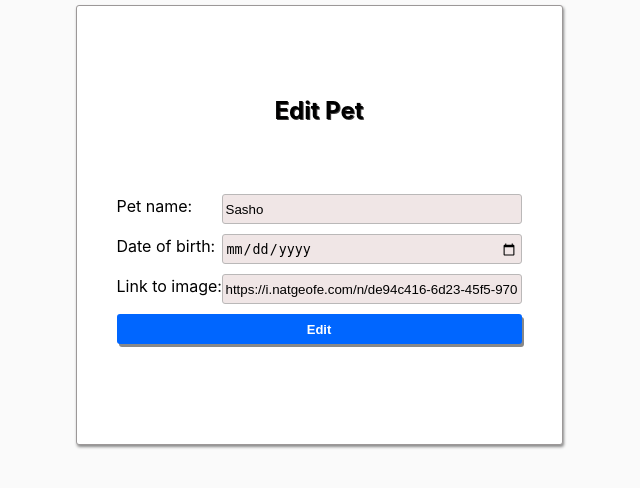
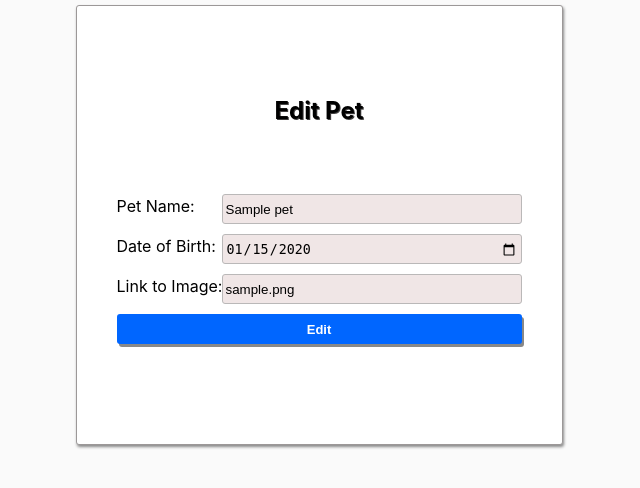
Before and after one commit to SiyanaTrend/Petstagram-workshop, a Django app: a page that uses petstagram/templates/pets/pet-edit-page.html in a window 1280 px wide. Shown: the part 165-653 px from the top of the page, without its empty margins (1-641 px from the left). Run offline with Django 5.2, Linux system fonts and the light colour scheme; tables that the repository leaves empty hold one stand-in row (values such as "Sample post").

Commit message:
feat: Added pet_edit form

```diff
--- a/petstagram/petstagram/pets/views.py
+++ b/petstagram/petstagram/pets/views.py
@@ -1,6 +1,6 @@
 from django.shortcuts import render, redirect
 
-from petstagram.pets.forms import PetAddForm
+from petstagram.pets.forms import PetAddForm, PetEditForm
 from petstagram.pets.models import Pet
 
 
@@ -31,5 +31,19 @@ def pet_details(request, username: str, pet_slug: str):
 
     return render(request, 'pets/pet-details-page.html', context)
 
+
 def pet_edit(request, username: str, pet_slug: str):
-    return render(request, 'pets/pet-edit-page.html')
+    pet = Pet.objects.get(slug=pet_slug)
+    form = PetEditForm(request.POST or None, instance=pet)
+
+    if request.method == 'POST':
+        if form.is_valid():
+            form.save()
+            return redirect('pet-details', username, pet_slug)
+
+    context = {
+        'form': form,
+        'pet': pet,
+    }
+
+    return render(request, 'pets/pet-edit-page.html', context)
--- a/petstagram/templates/pets/pet-edit-page.html
+++ b/petstagram/templates/pets/pet-edit-page.html
@@ -6,27 +6,13 @@
     <!-- Start Edit Pet Section -->
     <div class="edit-delete edit-photo">
         <h2>Edit Pet</h2>
-            <!-- Start Edit Pet From -->
-            <form action="">
-                <p>
-                    <label for="pet-name">Pet name: </label>
-                    <input type="text" placeholder="Name" value="Sasho">
-                </p>
-                <p>
-                    <label for="pet-date">Date of birth: </label>
-                    <input type="date">
-                </p>
-                <p>
-                    <label for="pet-image">Link to image: </label>
-                    <input type="text" placeholder="Link to image"
-                           value="https://i.natgeofe.com/n/de94c416-6d23-45f5-9708-e8d56289268e/naturepl_01132178.jpg?w=636&h=631"
-                           alt="pet image">
-                </p>
-                <!-- Edit Pet Button -->
+
+        <form method="post" action="">
+            {% csrf_token %}
+            {{ form.as_p }}
             <button class="edit-btn" type="submit">Edit</button>
         </form>
         <!-- End Edit Pet Form -->
-
     </div>
     <!-- End Edit Pet Section -->
 {% endblock %}
```
Lines whose indentation alone changed are shown as unchanged.
